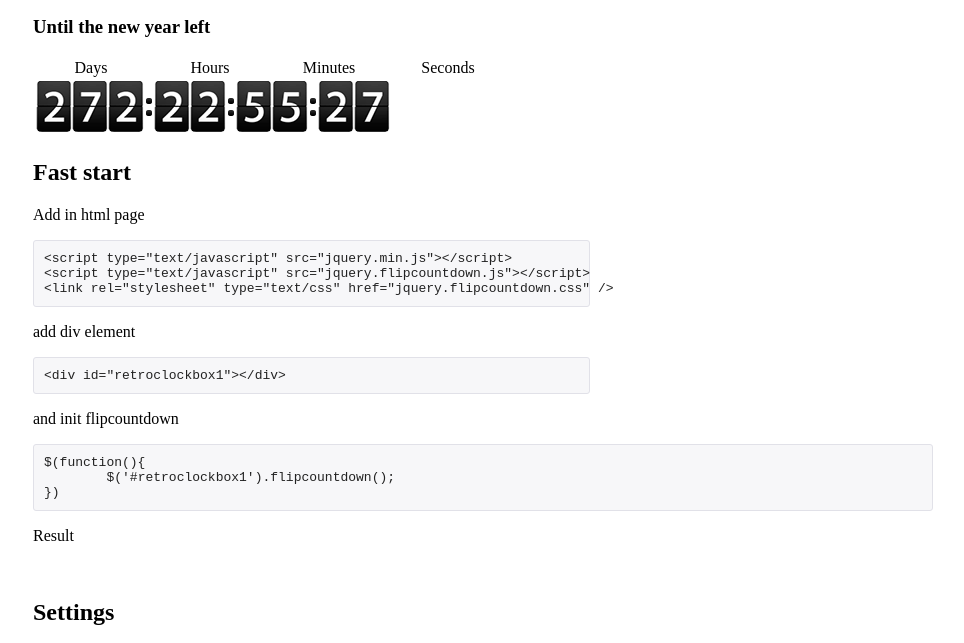
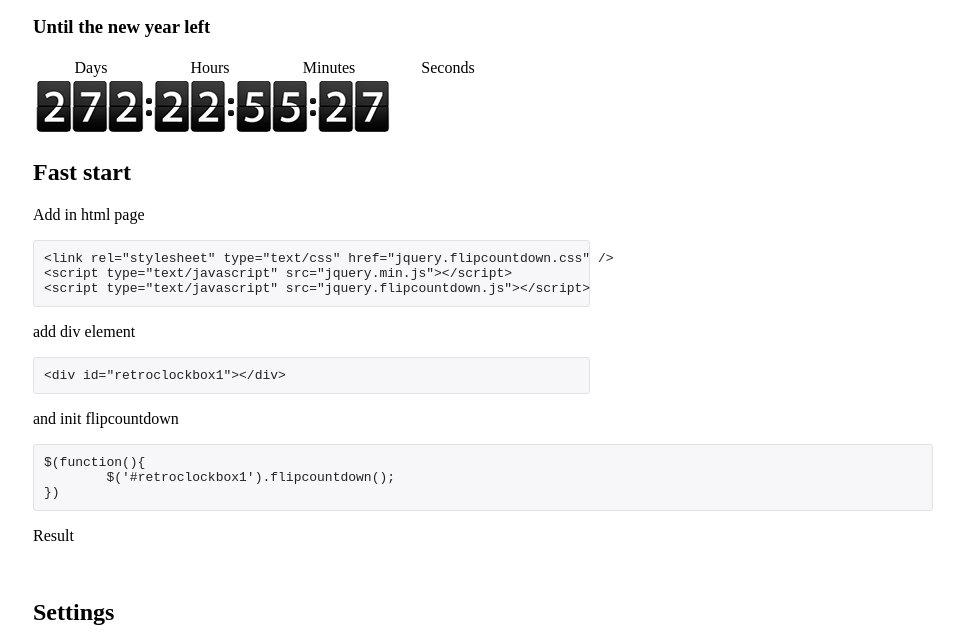
Before and after one commit to xdan/flipcountdown, a website: page index.html in a window 1280 px wide. Shown: the part 135-778 px from the top of the page, without its empty margins (157-1121 px from the left). Drawn offline with Linux system fonts and the light colour scheme.

Commit message:
Best practice to load CSS first

```diff
--- a/index.html
+++ b/index.html
@@ -73,9 +73,9 @@
 	</script>
 	<h2>Fast start</h2>
 	<p>Add in html page</p><pre style="width:535px;">
+&lt;link rel=&quot;stylesheet&quot; type=&quot;text/css&quot; href=&quot;jquery.flipcountdown.css&quot; /&gt;
 &lt;script type=&quot;text/javascript&quot; src=&quot;jquery.min.js&quot;&gt;&lt;/script&gt;
-&lt;script type=&quot;text/javascript&quot; src=&quot;jquery.flipcountdown.js&quot;&gt;&lt;/script&gt;
-&lt;link rel=&quot;stylesheet&quot; type=&quot;text/css&quot; href=&quot;jquery.flipcountdown.css&quot; /&gt;</pre>
+&lt;script type=&quot;text/javascript&quot; src=&quot;jquery.flipcountdown.js&quot;&gt;&lt;/script&gt;</pre>
 	<p>add div element</p>
 <pre style="width:535px;">&lt;div id=&quot;retroclockbox1&quot;&gt;&lt;/div&gt;</pre>
 	<p>and init flipcountdown</p>
```
